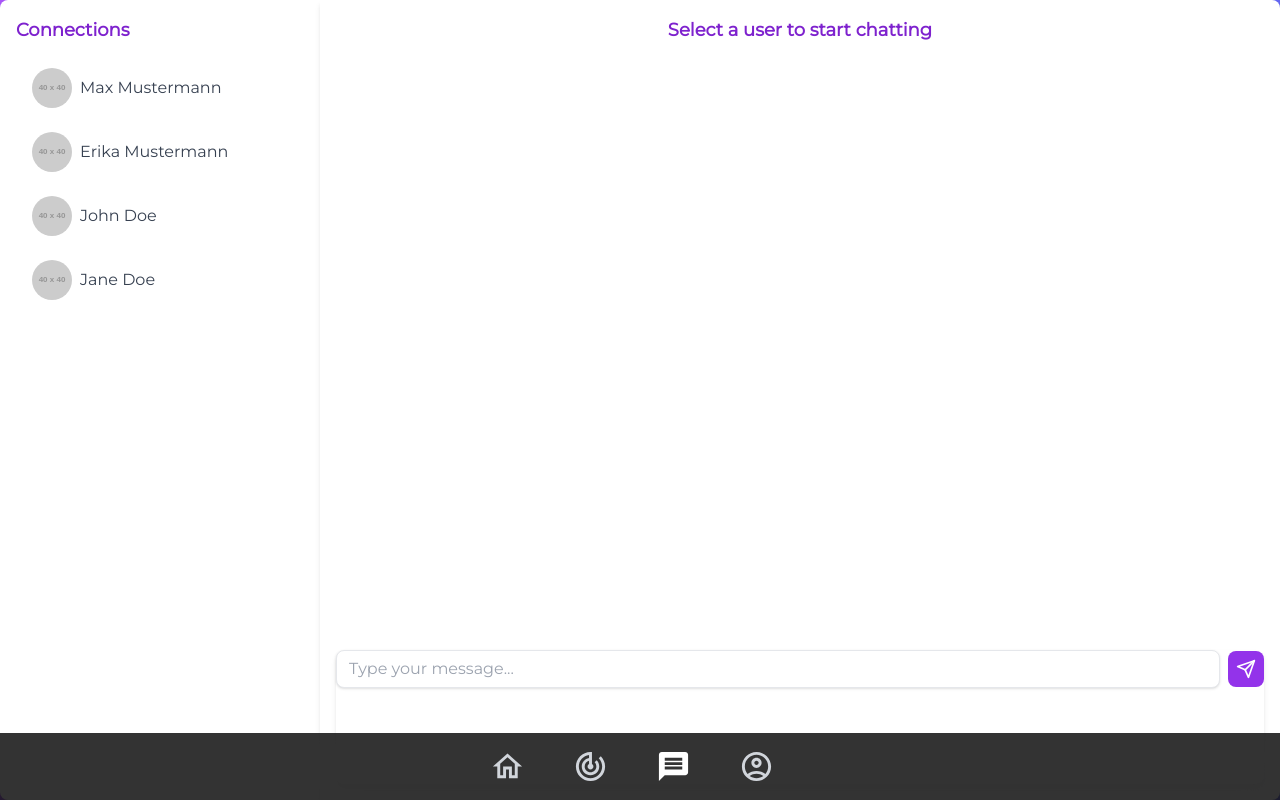
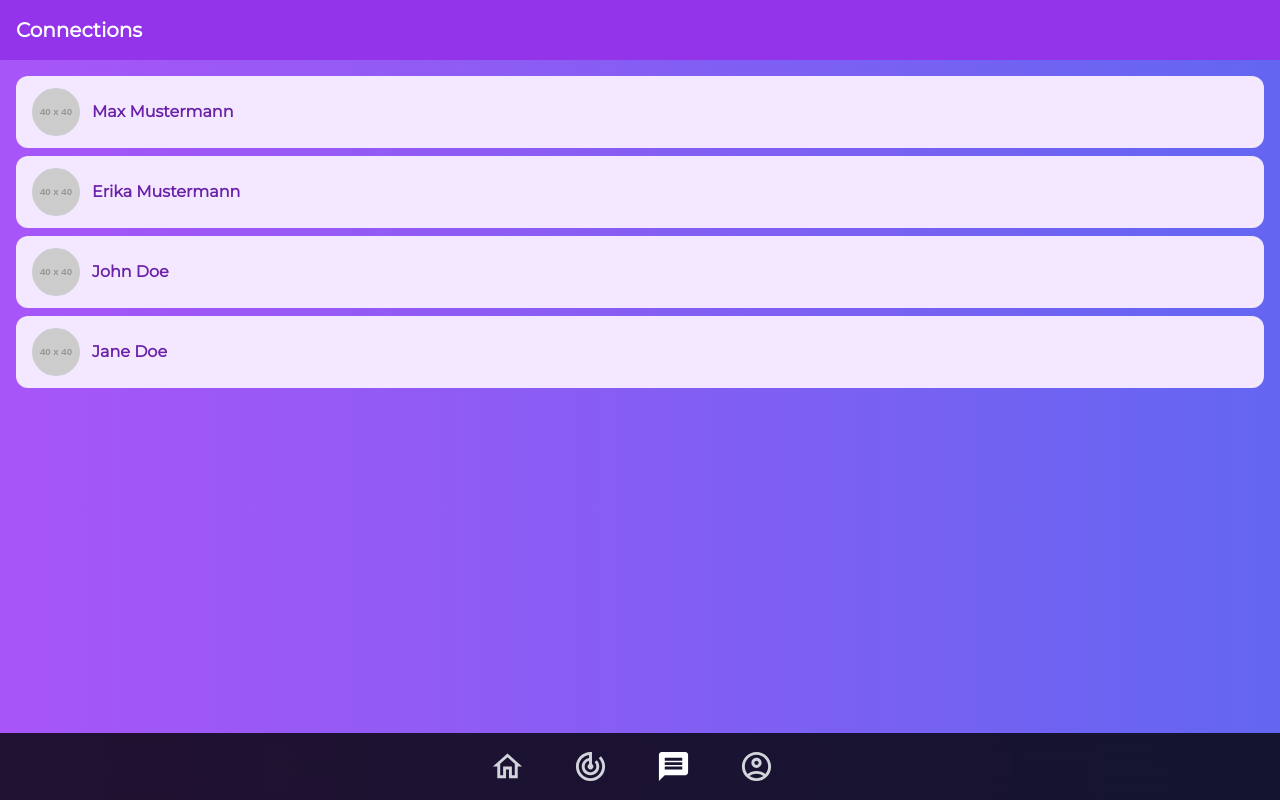
Before and after one commit to anu-r93/spiced-roulette-app, a Next.js app: page /message in a window 1280 px wide. Built offline with nearby package versions, Linux system fonts and the light colour scheme.

Commit message:
updated message page UI

```diff
--- a/components/Loader/index.js
+++ b/components/Loader/index.js
@@ -1,16 +1,16 @@
 const Loader = () => {
   return (
-    <div class="border border-blue-300 shadow rounded-md p-4 max-w-sm w-full mx-auto">
-      <div class="animate-pulse flex space-x-4">
-        <div class="rounded-full bg-slate-200 h-10 w-10"></div>
-        <div class="flex-1 space-y-6 py-1">
-          <div class="h-2 bg-slate-200 rounded"></div>
-          <div class="space-y-3">
-            <div class="grid grid-cols-3 gap-4">
-              <div class="h-2 bg-slate-200 rounded col-span-2"></div>
-              <div class="h-2 bg-slate-200 rounded col-span-1"></div>
+    <div className="border border-blue-300 shadow rounded-md p-4 max-w-sm w-full mx-auto">
+      <div className="animate-pulse flex space-x-4">
+        <div className="rounded-full bg-slate-200 h-10 w-10"></div>
+        <div className="flex-1 space-y-6 py-1">
+          <div className="h-2 bg-slate-200 rounded"></div>
+          <div className="space-y-3">
+            <div className="grid grid-cols-3 gap-4">
+              <div className="h-2 bg-slate-200 rounded col-span-2"></div>
+              <div className="h-2 bg-slate-200 rounded col-span-1"></div>
             </div>
-            <div class="h-2 bg-slate-200 rounded"></div>
+            <div className="h-2 bg-slate-200 rounded"></div>
           </div>
         </div>
       </div>
--- a/components/MessageForm/index.js
+++ b/components/MessageForm/index.js
@@ -1,13 +1,15 @@
 import React, { useState } from "react";
 import Image from "next/image";
-import { FiSend } from "react-icons/fi";
+import { FiSend, FiArrowLeft } from "react-icons/fi";
 
 const MessageForm = () => {
   const [selectedUser, setSelectedUser] = useState(null);
   const [message, setMessage] = useState("");
+  const [showUserList, setShowUserList] = useState(true);
 
   const handleUserSelect = (user) => {
     setSelectedUser(user);
+    setShowUserList(false);
   };
 
   const handleMessageChange = (e) => {
@@ -15,9 +17,13 @@ const MessageForm = () => {
   };
 
   const handleSendMessage = () => {
-    // Handle sending the message logic here
     console.log(`Sending message to ${selectedUser.name}: ${message}`);
     setMessage("");
+  };
+
+  const handleBackToList = () => {
+    setShowUserList(true);
+    setSelectedUser(null);
   };
 
   const users = [
@@ -32,82 +38,75 @@ const MessageForm = () => {
   ];
 
   return (
-    <div className="min-h-screen bg-gradient-to-r from-purple-500 to-indigo-500 flex">
-      {/* User List */}
-      <div className="bg-white rounded-l-lg shadow-md w-1/4 p-4">
-        <h2 className="text-lg font-semibold mb-4 text-purple-700">
+    <div className="min-h-screen bg-gradient-to-r from-purple-500 to-indigo-500 flex flex-col">
+      <div className="flex-1 flex flex-col">
+        {showUserList ? (
+          <div className="flex-1 overflow-y-auto">
+            <h2 className="text-xl font-bold p-4 bg-purple-600 text-white">
               Connections
             </h2>
-        <ul>
+            <ul className="p-4">
               {users.map((user) => (
                 <li
                   key={user.id}
-              className={`py-2 px-4 rounded-lg mb-2 cursor-pointer ${
-                selectedUser?.id === user.id
-                  ? "bg-purple-200 text-purple-700"
-                  : "bg-white text-gray-700 hover:bg-purple-100"
-              }`}
+                  className="py-3 px-4 rounded-xl mb-2 cursor-pointer transition-all duration-300 bg-purple-100 hover:bg-purple-200"
                   onClick={() => handleUserSelect(user)}
                 >
                   <div className="flex items-center">
                     <Image
                       src={user.avatar}
                       alt="User Avatar"
-                  className="rounded-full mr-2"
-                  width={40}
-                  height={40}
+                      className="rounded-full mr-3"
+                      width={48}
+                      height={48}
                     />
-                <span>{user.name}</span>
+                    <span className="font-semibold text-purple-800">
+                      {user.name}
+                    </span>
                   </div>
                 </li>
               ))}
             </ul>
           </div>
-
-      {/* Message Screen */}
-      <div className="flex-1 bg-white rounded-r-lg shadow-md p-4 flex flex-col justify-between">
-        <div className="flex-1 overflow-y-auto">
-          {selectedUser ? (
-            <div>
-              <div className="flex items-center mb-4">
+        ) : (
+          <>
+            <div className="bg-purple-600 p-4 flex items-left">
+              <button onClick={handleBackToList} className="text-white">
+                <FiArrowLeft size={24} />
+              </button>
+              <div className="flex items-center ml-4">
                 <Image
                   src={selectedUser.avatar}
                   alt="User Avatar"
-                  className="rounded-full mr-2"
+                  className="rounded-full mr-3"
                   width={40}
                   height={40}
                 />
-                <h2 className="text-lg font-semibold text-purple-700">
+                <h2 className="text-lg font-bold text-white">
                   {selectedUser.name}
                 </h2>
               </div>
+            </div>
+            <div className="flex-1 overflow-y-auto p-4 bg-purple-50">
               {/* Message history goes here */}
             </div>
-          ) : (
-            <div className="text-center">
-              <h2 className="text-lg font-semibold text-purple-700">
-                Select a user to start chatting
-              </h2>
-            </div>
-          )}
-        </div>
-
-        {/* Type and Send Message */}
-        <div className="bg-white rounded-lg shadow-md pb-24 flex items-center">
+            <div className="mb-16 p-4 flex items-center">
               <input
-            className="shadow appearance-none border rounded-lg w-full py-2 px-3 text-purple-700 leading-tight focus:outline-none focus:shadow-outline focus:border-purple-500"
+                className="flex-1 bg-purple-100 rounded-full py-2 px-4 text-purple-800 placeholder-purple-400 focus:outline-none focus:ring-2 focus:ring-purple-600  "
                 type="text"
                 placeholder="Type your message..."
                 value={message}
                 onChange={handleMessageChange}
               />
               <button
-            className="bg-purple-600 hover:bg-purple-700 text-white font-bold p-2 rounded-lg focus:outline-none focus:shadow-outline ml-2"
+                className="bg-purple-600 hover:bg-purple-700 text-white font-bold p-3 rounded-full focus:outline-none focus:ring-2 focus:ring-purple-600 focus:ring-offset-2 ml-2 transition-colors"
                 onClick={handleSendMessage}
               >
                 <FiSend size={20} />
               </button>
             </div>
+          </>
+        )}
       </div>
     </div>
   );
```
Lines whose indentation alone changed are shown as unchanged.
